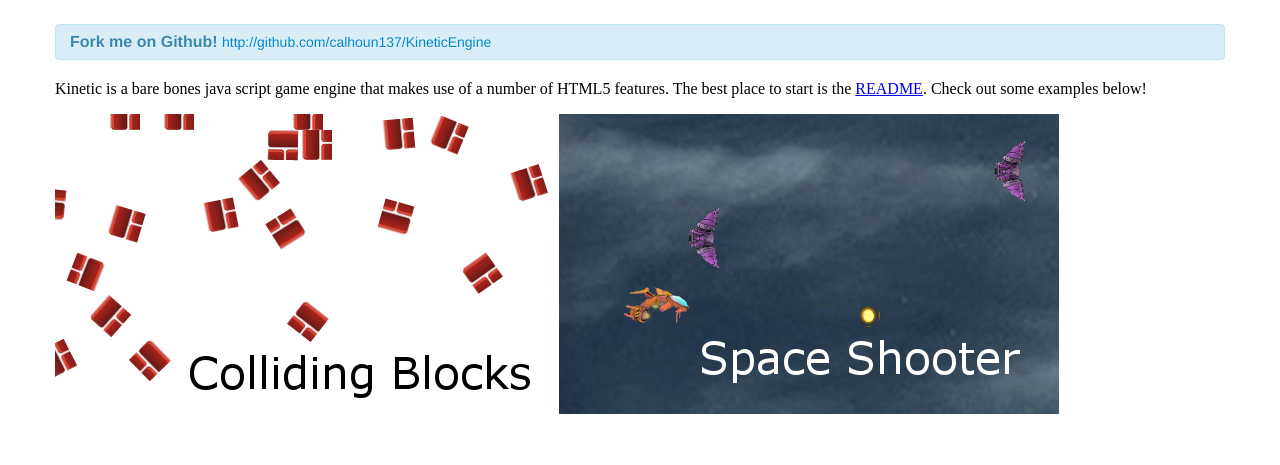
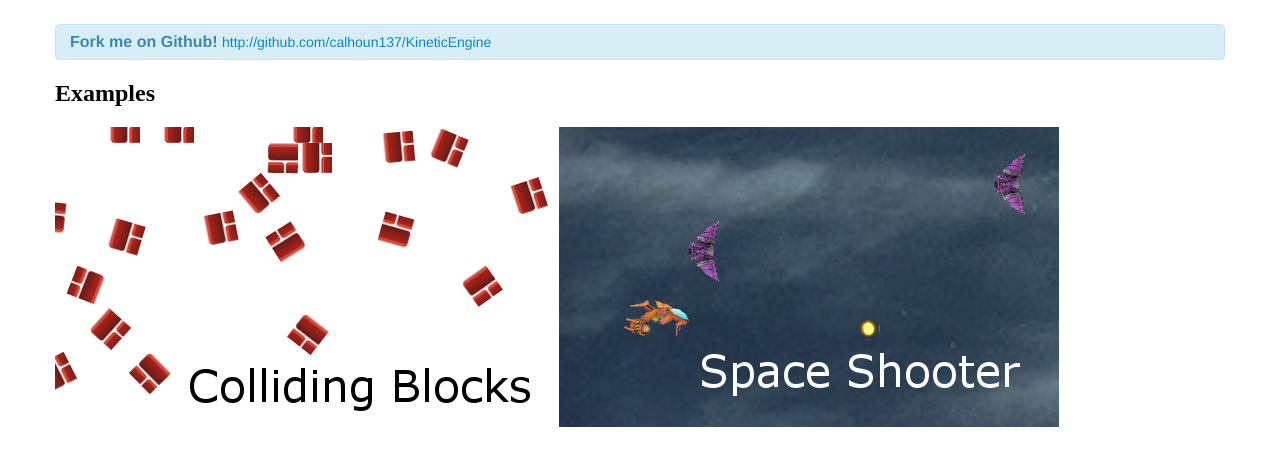
Before and after one commit to calhoun137/Kinetic, a plain HTML site: page index.html in a window 1280 px wide. Shown: the part 57-522 px from the top of the page. Drawn offline with Linux system fonts and the light colour scheme.

Commit message:
Update index.html

```diff
--- a/index.html
+++ b/index.html
@@ -12,10 +12,7 @@
 			<strong>Fork me on Github!</strong> <a href="http://github.com/calhoun137/KineticEngine">http://github.com/calhoun137/KineticEngine</a>
 		</p>
 
-		<p>
-			Kinetic is a bare bones java script game engine that makes use of a number of HTML5 features.  The best place to start is the <a href="README.md">README</a>.  Check out some examples below!
-		 </p>
-
+		<h2> Examples </h2>
 		<a href="examples/blocks"><img class="demo-portrait" src="img/collision-demo.png"/></a>
 		<a href="examples/shooter"><img class="demo-portrait" src="img/shooter-demo.png"/></a>
 
```
